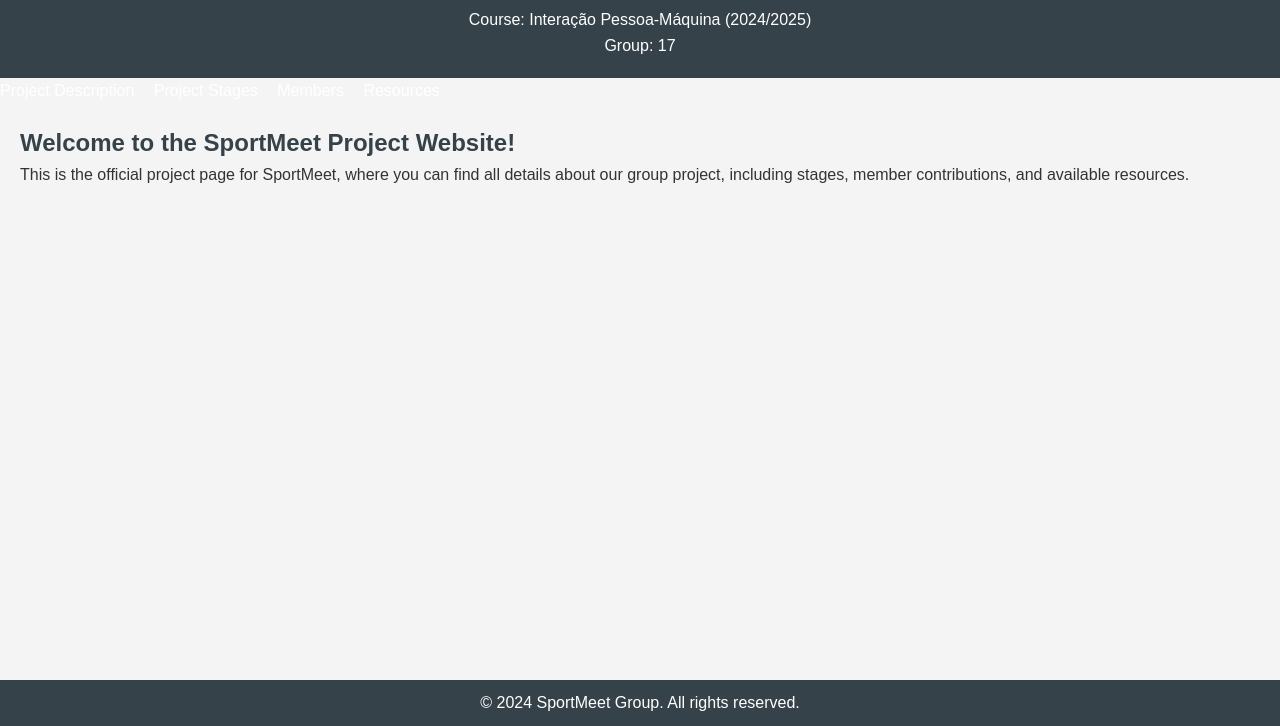
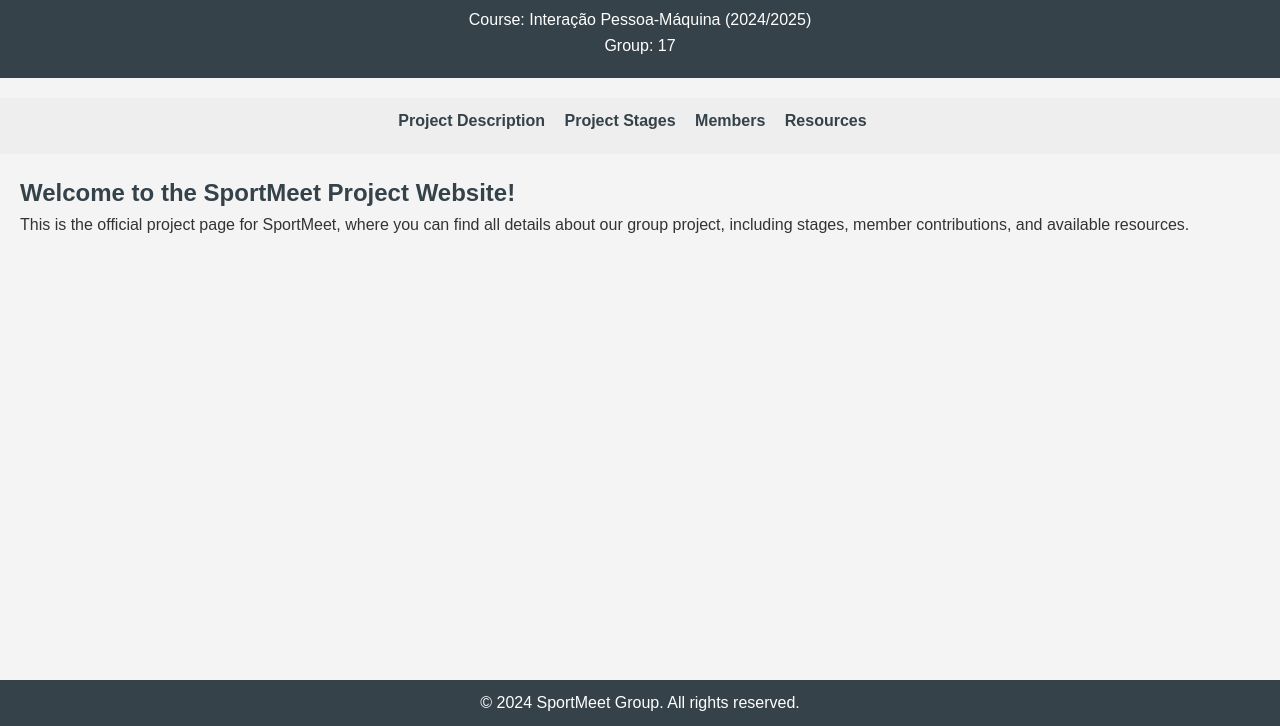
Before and after one commit to wiirijofct/ipm-g17, a plain HTML site: page index.html in a window 1280 px wide. Shown: the part 74-800 px from the top of the page. Drawn offline with Linux system fonts and the light colour scheme.

Commit message:
trying new styling to fix the home page

```diff
--- a/style.css
+++ b/style.css
@@ -1,4 +1,3 @@
-
 * {
     margin: 0;
     padding: 0;
@@ -17,10 +16,19 @@ header {
     color: #ffffff;
     padding: 20px;
     text-align: center;
+    margin-bottom: 20px; /* Add spacing below the header */
 }
 
 header h1 {
     margin-bottom: 10px;
+}
+
+/* Navigation styling */
+nav {
+    background-color: #eeeeee; /* Light background for navigation */
+    padding: 10px 0; /* Add padding for better visibility */
+    margin-bottom: 20px; /* Add spacing below the nav */
+    text-align: center;
 }
 
 nav ul {
@@ -29,13 +37,18 @@ nav ul {
 }
 
 nav ul li {
-    display: inline;
+    display: inline-block; /* Change to inline-block for better alignment */
     margin-right: 15px;
 }
 
 nav ul li a {
-    color: #ffffff;
+    color: #35424a; /* Darker color for better contrast with light background */
     text-decoration: none;
+    font-weight: bold;
+}
+
+nav ul li a:hover {
+    color: #f76c6c; /* Change link color on hover */
 }
 
 section {
```
